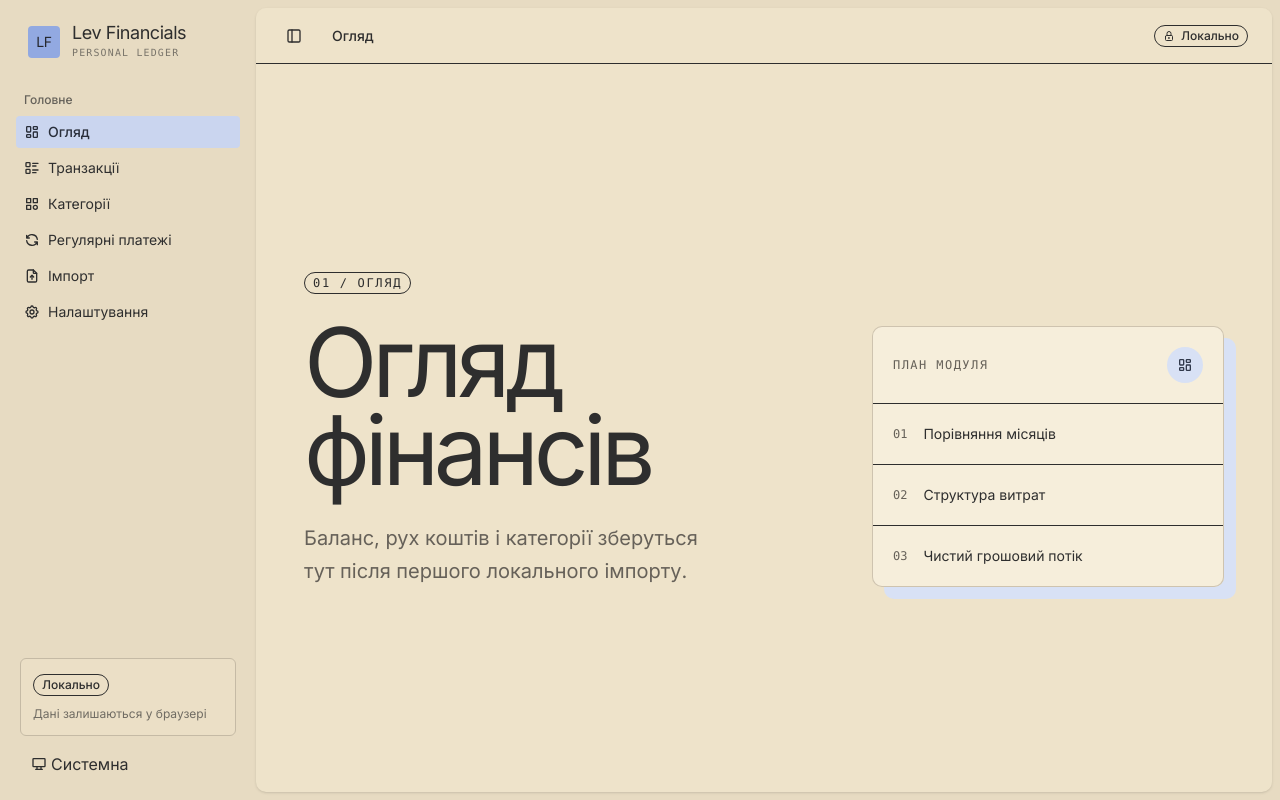
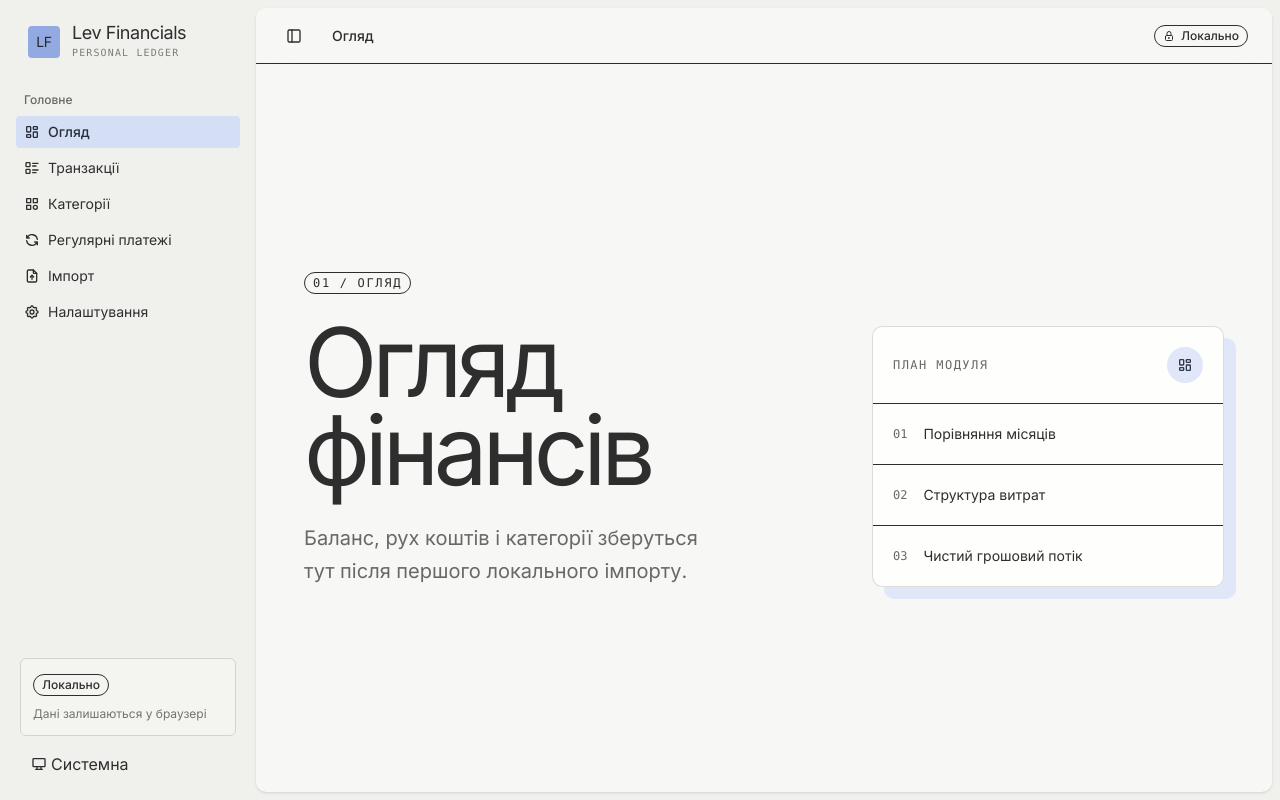
Before and after one commit to sudo-Lev/lev-financials, a React (Vite) app: page / in a window 1280 px wide. Built offline with nearby package versions, Linux system fonts and the light colour scheme.

Commit message:
style(theme): replace cream with soft white

```diff
--- a/src/index.css
+++ b/src/index.css
@@ -57,36 +57,36 @@
   --app-font-sans: "Inter Variable", "Inter", sans-serif;
   --app-font-mono: "Berkeley Mono", "SFMono-Regular", Consolas, monospace;
 
-  --background: #eee3ca;
+  --background: #f7f7f5;
   --foreground: #2e2e2e;
-  --card: #f8f0df;
+  --card: #ffffff;
   --card-foreground: #2e2e2e;
-  --popover: #fff9ed;
+  --popover: #ffffff;
   --popover-foreground: #2e2e2e;
   --primary: #92a9e1;
   --primary-foreground: #25272d;
-  --secondary: #d8e1f5;
+  --secondary: #e0e7f8;
   --secondary-foreground: #30384b;
-  --muted: #e1d6bf;
-  --muted-foreground: #666159;
-  --accent: #bdccef;
+  --muted: #eaeae7;
+  --muted-foreground: #686866;
+  --accent: #c8d3ef;
   --accent-foreground: #292e3a;
   --destructive: #b44f4f;
-  --destructive-foreground: #fff9ed;
-  --border: #c5baa5;
-  --input: #b8ad99;
+  --destructive-foreground: #ffffff;
+  --border: #d4d4cf;
+  --input: #c2c2bd;
   --ring: #657db8;
   --income: #47786a;
   --expense: #b44f4f;
   --transfer: #617bb8;
   --warning: #9c6b26;
-  --sidebar: #e7dbc2;
+  --sidebar: #f0f0ed;
   --sidebar-foreground: #2e2e2e;
   --sidebar-primary: #92a9e1;
   --sidebar-primary-foreground: #25272d;
-  --sidebar-accent: #cad5ef;
+  --sidebar-accent: #d4def4;
   --sidebar-accent-foreground: #292e3a;
-  --sidebar-border: #c5baa5;
+  --sidebar-border: #d4d4cf;
   --sidebar-ring: #657db8;
   --chart-1: #617bb8;
   --chart-2: #a86655;
@@ -107,19 +107,19 @@
 
 .dark {
   --background: #2e2e2e;
-  --foreground: #eee3ca;
+  --foreground: #f7f7f5;
   --card: #383838;
-  --card-foreground: #f4ead5;
+  --card-foreground: #f7f7f5;
   --popover: #343434;
-  --popover-foreground: #f4ead5;
+  --popover-foreground: #f7f7f5;
   --primary: #92a9e1;
   --primary-foreground: #25272d;
   --secondary: #485064;
-  --secondary-foreground: #f4ead5;
+  --secondary-foreground: #f7f7f5;
   --muted: #3e3d3a;
-  --muted-foreground: #c1b8a7;
+  --muted-foreground: #c4c4c0;
   --accent: #6476a1;
-  --accent-foreground: #fff9ed;
+  --accent-foreground: #ffffff;
   --destructive: #e2867c;
   --destructive-foreground: #2e2e2e;
   --border: #57534c;
@@ -130,11 +130,11 @@
   --transfer: #a9bced;
   --warning: #d8aa67;
   --sidebar: #292929;
-  --sidebar-foreground: #eee3ca;
+  --sidebar-foreground: #f7f7f5;
   --sidebar-primary: #92a9e1;
   --sidebar-primary-foreground: #25272d;
   --sidebar-accent: #485064;
-  --sidebar-accent-foreground: #fff9ed;
+  --sidebar-accent-foreground: #ffffff;
   --sidebar-border: #514e49;
   --sidebar-ring: #a9bced;
   --chart-1: #a9bced;
```
Also changed, not shown: 1 other file (tests, documents, lock files or other folders).
